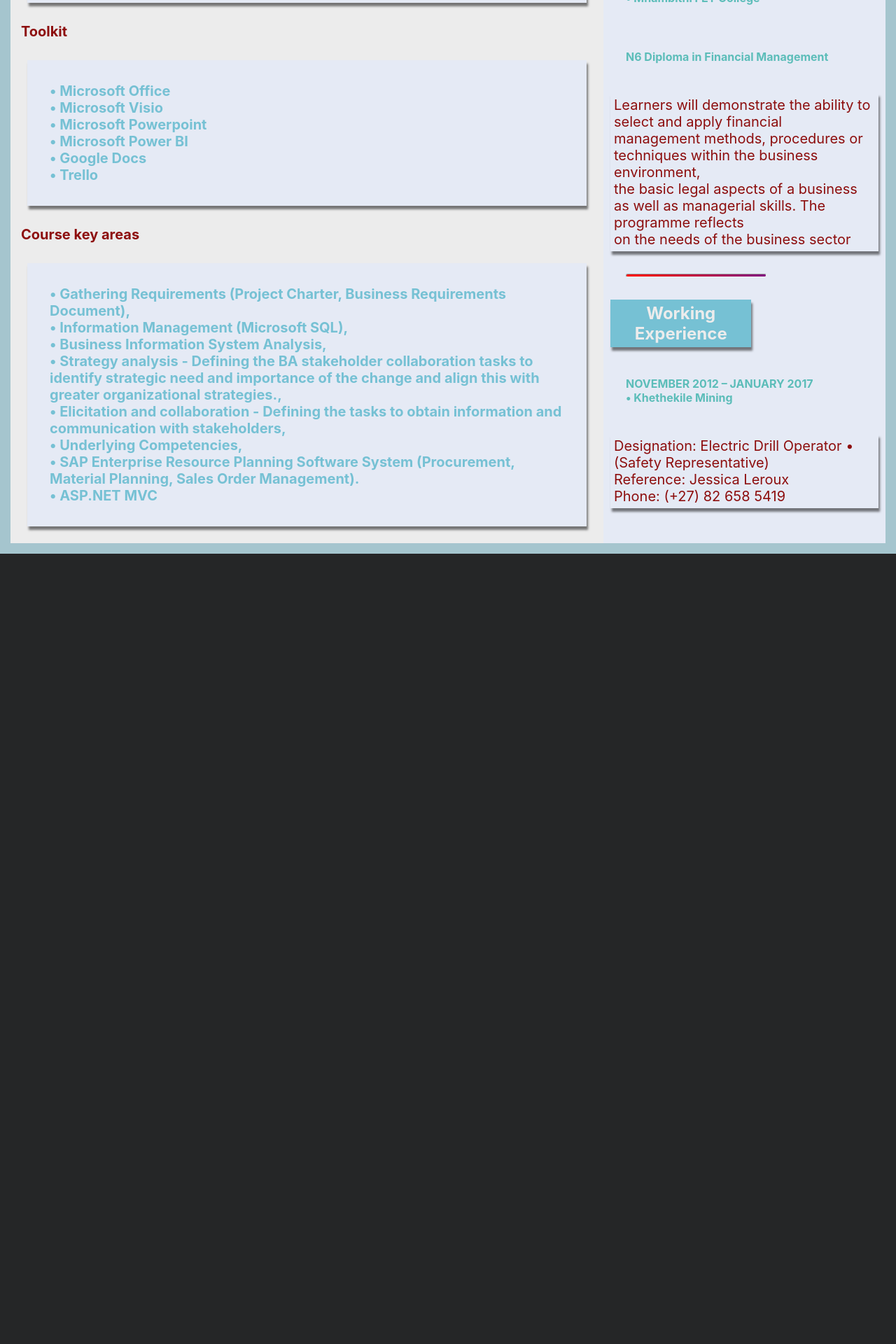
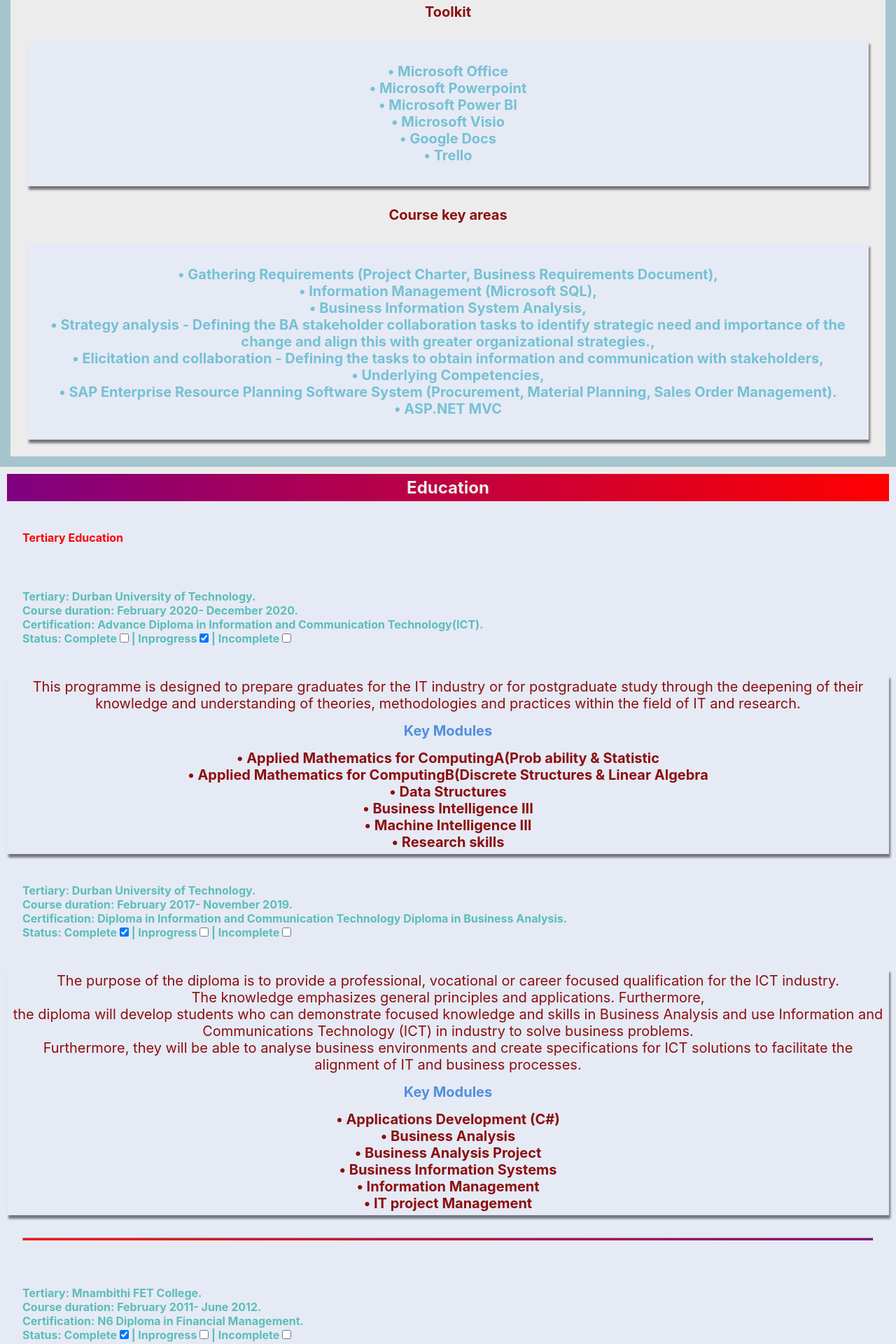
Before and after one commit to Mncedy/Mncedisi, a React (Create React App) app: page /about in a window 1280 px wide. Shown: the part 660-2580 px from the top of the page at 70% size. Before the commit the page ends 1451 px from the top, so only its background shows below. Built offline with nearby package versions, Linux system fonts and the light colour scheme.

Commit message:
Change about and contact structure

```diff
--- a/src/App.css
+++ b/src/App.css
@@ -11,7 +11,7 @@
     sans-serif;
   -webkit-font-smoothing: antialiased;
   -moz-osx-font-smoothing: grayscale;
-  background: #252627;
+  background: var(--mainGrey);
 }
 
 code {
@@ -23,14 +23,9 @@
   padding: 5px;
   margin: 10px;
   text-align: center;
-  width: 50%;
   color: var(--mainGrey);
 }
-#h2Tag,
-#skill {
-  background: var(--siteGreen);
-  box-shadow: var(--lightShadow);
-}
+
 .p1,
 .h33,
 #pTag {
@@ -43,6 +38,7 @@
   margin: 10px;
   padding: 5px;
   font-size: 20px;
+  text-align: center;
 }
 h4 {
   padding: 2rem;
@@ -62,7 +58,7 @@
 
 /* root elements*/
 :root {
-  --mainColor: #616161;
+  --mainColor: #76c1d4;
   --mainTransition: all 0.3s linear;
   --mainBlack: #222;
   --mainGrey: #ececec;
@@ -150,7 +146,7 @@
   display: block;
   text-decoration: none;
   padding: 1rem 0;
-  color: var(--mainRed);
+  color: var(--friezePurple);
   transition: var(--mainTransition);
   text-align: center;
   font-size: 1rem;
@@ -158,7 +154,7 @@
   letter-spacing: var(--mainSpacing);
 }
 .navLink a:hover {
-  color: var(--mainGrey);
+  color: var(--mainRed);
 }
 .showNav {
   height: 100px;
@@ -287,25 +283,26 @@
   box-shadow: var(--lightShadow);
   border-radius: 5rem;
   padding: 6px;
+  margin-left: auto;
+  margin-right: auto;
+  display: block;
 }
 /* Contact */
 .icons {
   font-size: 3rem;
-  color: var(--mainGrey);
+  color: var(--morningSky);
   margin: 5px;
+  margin-left: auto;
+  margin-right: auto;
+  display: block;
 }
 .contact-container {
-  background: #a5c5ce;
+  background: var(--mainGrey);
   height: 100%;
   padding: 15px;
-  display: flex;
-  justify-content: space-between;
   grid-template-columns: repeat(auto-fit, minmax(255px, 1fr));
   grid-row-gap: 2rem;
   grid-column-gap: 50px;
-}
-.contact-div {
-  margin-right: 20%;
 }
 @media screen and (max-width: 800px) {
   .contact-container {
@@ -318,10 +315,13 @@
   margin: 1rem;
   padding: 1.5rem;
 }
+#contact-h1,
+a {
+  text-align: center;
+  display: block;
+}
 hr {
   height: 5px;
-  border-radius: 30rem;
-  width: 50%;
   margin: 2rem;
   background: linear-gradient(to left, purple, red);
 }
--- a/src/Pages/about.js
+++ b/src/Pages/about.js
@@ -25,9 +25,9 @@
           <p id="pTag1">
             <strong>
               <ul>• Microsoft Office</ul>
-              <ul>• Microsoft Visio</ul>
               <ul>• Microsoft Powerpoint</ul>
               <ul>• Microsoft Power BI</ul>
+              <ul>• Microsoft Visio</ul>
               <ul>• Google Docs</ul>
               <ul>• Trello</ul>
             </strong>
@@ -55,41 +55,116 @@
             </p>
           </div>
         </div>
+      </div>
       <div className="edu">
         <h2 id="h2Tag">Education</h2>
+        <h4 style={{ color: "red" }}>Tertiary Education</h4>
         <h4>
-            February 2017- November 2019
-            <br /> • Durban University of Technology
-          </h4>
-          <h4>
-            Information and Communication Technology Diploma in Business
-            Analysis
+          Tertiary: Durban University of Technology.
+          <br />
+          Course duration: February 2020- December 2020.
+          <br /> Certification: Advance Diploma in Information and Communication
+          Technology(ICT).
+          <br /> Status: Complete <input type="checkbox" /> | Inprogress{" "}
+          <input type="checkbox" checked="checked" /> | Incomplete{" "}
+          <input type="checkbox" />
         </h4>
         <p id="pTag">
-            Furthermore, they will be able to analyse business
-            <br /> environments and create specifications for ICT solutions to
-            facilitate <br /> the alignment of IT and business processes.
+          This programme is designed to prepare graduates for the IT industry or
+          for postgraduate study through the deepening of their knowledge and
+          understanding of theories, methodologies and practices within the
+          field of IT and research.
+          <h3 style={{ color: "#518fe0" }}>Key Modules</h3>
+          <ul>
+            <strong>
+              • Applied Mathematics for ComputingA(Prob ability & Statistic
+            </strong>
+          </ul>
+          <ul>
+            <strong>
+              • Applied Mathematics for ComputingB(Discrete Structures & Linear
+              Algebra
+            </strong>
+          </ul>
+          <ul>
+            <strong>• Data Structures</strong>
+          </ul>
+          <ul>
+            <strong>• Business Intelligence III</strong>
+          </ul>
+          <ul>
+            <strong>• Machine Intelligence III</strong>
+          </ul>
+          <ul>
+            <strong>• Research skills</strong>
+          </ul>
+        </p>
+        <h4>
+          Tertiary: Durban University of Technology.
+          <br />
+          Course duration: February 2017- November 2019.
+          <br /> Certification: Diploma in Information and Communication
+          Technology Diploma in Business Analysis.
+          <br /> Status: Complete <input type="checkbox" checked="checked" /> |
+          Inprogress <input type="checkbox" /> | Incomplete{" "}
+          <input type="checkbox" />
+        </h4>
+        <p id="pTag">
+          The purpose of the diploma is to provide a professional, vocational or
+          career focused qualification for the ICT industry.
+          <br /> The knowledge emphasizes general principles and applications.
+          Furthermore,
+          <br /> the diploma will develop students who can demonstrate focused
+          knowledge and skills in Business Analysis and use Information and
+          Communications Technology (ICT) in industry to solve business
+          problems.
+          <br /> Furthermore, they will be able to analyse business environments
+          and create specifications for ICT solutions to facilitate the
+          alignment of IT and business processes.
+          <h3 style={{ color: "#518fe0" }}>Key Modules</h3>
+          <ul>
+            <strong>• Applications Development (C#)</strong>
+          </ul>
+          <ul>
+            <strong>• Business Analysis</strong>
+          </ul>
+          <ul>
+            <strong>• Business Analysis Project</strong>
+          </ul>
+          <ul>
+            <strong>• Business Information Systems</strong>
+          </ul>
+          <ul>
+            <strong>• Information Management</strong>
+          </ul>
+          <ul>
+            <strong>• IT project Management</strong>
+          </ul>
         </p>
         <hr></hr>
         <h4>
-            February 2011- June 2012
-            <br /> • Mnambithi FET College
+          Tertiary: Mnambithi FET College.
+          <br />
+          Course duration: February 2011- June 2012.
+          <br />
+          Certification: N6 Diploma in Financial Management.
+          <br /> Status: Complete <input type="checkbox" checked="checked" /> |
+          Inprogress <input type="checkbox" /> | Incomplete{" "}
+          <input type="checkbox" />
         </h4>
-          <h4>N6 Diploma in Financial Management</h4>
         <p id="pTag">
           Learners will demonstrate the ability to select and apply financial
-            <br />
           management methods, procedures or techniques within the business
-            environment,
-            <br /> the basic legal aspects of a business as well as managerial
-            skills. The programme reflects
-            <br /> on the needs of the business sector
+          environment, the basic legal aspects of a business as well as
+          managerial skills. The programme reflects on the needs of the business
+          sector.
         </p>
         <hr></hr>
         <h2 id="h2Tag">Working Experience</h2>
         <h4>
-            NOVEMBER 2012 – JANUARY 2017
-            <br /> • Khethekile Mining
+          Company: Khethekile Mining PTY (LTD).
+          <br />
+          Duration: NOVEMBER 2012 – JANUARY 2017
         </h4>
         <p id="pTag">
           Designation: Electric Drill Operator • (Safety Representative)
@@ -98,7 +173,6 @@
           <br /> Phone: (+27) 82 658 5419
         </p>
       </div>
-      </div>
     </>
   );
 };
--- a/src/Pages/contact.js
+++ b/src/Pages/contact.js
@@ -34,7 +34,7 @@
         <h3>WHAT I'M DOING</h3>
         <p id="contactP">
           Currently enrolled for Advance Diploma in Information and
-          Communication Technology
+          Communication Technology.
         </p>
         <h3>WHAT I HOPE TO DO</h3>
         <p id="contactP">
@@ -77,7 +77,7 @@
           </strong>
         </p>
         <div></div>
-        <h1>Let's hang out</h1>
+        <h2>Let's hang out</h2>
         <a
           href="https://github.com/Mncedy"
           rel="noopener noreferrer"
--- a/src/Pages/home.js
+++ b/src/Pages/home.js
@@ -10,7 +10,7 @@
         <Banner
           title="Hello, my name is:"
           title2="Mncedisi Makhaza"
-          subtitle="Junior Business Analyst | C# | MS SQL | HTML5 | CSS3 | REACTjs"
+          subtitle="Junior Business Analyst | C# | Python | MS SQL | HTML5 | CSS3 | REACTjs"
         >
           <Link to="/" className="btn-download">
             download resume
--- a/src/Pages/project.js
+++ b/src/Pages/project.js
@@ -1,5 +1,4 @@
 import React from "react";
-import Work from "../assets/work";
 import { GoMarkGithub } from "react-icons/go";
 
 const Project = () => {
@@ -8,7 +7,7 @@
       <div className="project-container">
         <div className="project-div1">
           <h3>React Projects</h3>
-          <p>This is my first React projects</p>
+          <p>Coming soon!</p>
           <hr></hr>
           <a
             href="https://github.com/Mncedy"
@@ -22,7 +21,7 @@
         </div>
         <div className="project-div1">
           <h3>HTML/CSS Projects</h3>
-          <p>This is my first HTML projects</p>
+          <p>Coming soon!</p>
           <hr></hr>
           <a
             href="https://github.com/Mncedy"
@@ -36,7 +35,7 @@
         </div>
         <div className="project-div1">
           <h3>Python Projects</h3>
-          <p>This is my first Python projects</p>
+          <p>Coming soon!</p>
           <hr></hr>
           <a
             href="https://github.com/Mncedy"
@@ -49,7 +48,7 @@
           </a>
         </div>
       </div>
-      <h4>Project I've done</h4>
+      <h4>Projects I've done</h4>
     </div>
   );
 };
```
Lines whose indentation alone changed are shown as unchanged.
